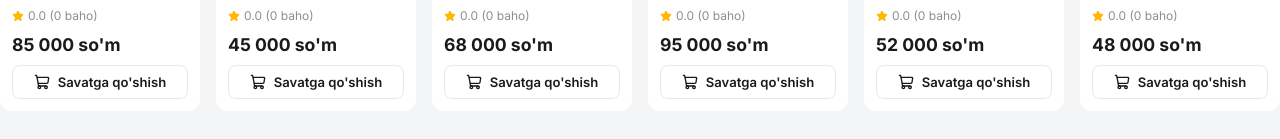
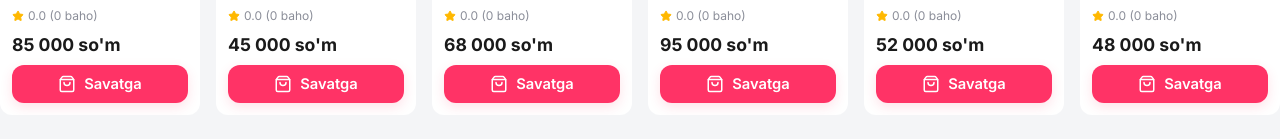
Before and after one commit to s22182414-dot/Lumiere, a React (Vite) app: page / in a window 1280 px wide. Shown: the part 813-952 px from the top of the page. Built offline with nearby package versions, Linux system fonts and the light colour scheme; no server answers.

Commit message:
style: match Uzum button layout and style but in brand colors with Savatga and Savatda text

```diff
--- a/src/components/ProductCard.jsx
+++ b/src/components/ProductCard.jsx
@@ -1,5 +1,5 @@
 import { useCart } from '../context/CartContext';
-import { ShoppingCart, Star } from 'lucide-react';
+import { ShoppingBag, Star } from 'lucide-react';
 import { useState, useEffect } from 'react';
 import { Link } from 'react-router-dom';
 import { generateProductUrl } from '../utils/helpers';
@@ -130,23 +130,31 @@ const ProductCard = ({ product }) => {
             onClick={handleAdd}
             style={{
               width: '100%',
-              padding: '8px 0',
-              borderRadius: '8px',
+              padding: '10px 0',
+              borderRadius: '12px',
               display: 'flex',
               alignItems: 'center',
               justifyContent: 'center',
               gap: '8px',
-              border: isAdded ? '1px solid var(--color-primary)' : '1px solid var(--color-border)',
-              backgroundColor: isAdded ? 'var(--color-primary)' : 'transparent',
-              color: isAdded ? '#ffffff' : 'var(--color-text)',
-              fontSize: '0.82rem',
+              border: 'none',
+              backgroundColor: isAdded ? '#10B981' : 'var(--color-primary)',
+              color: '#ffffff',
+              fontSize: '0.92rem',
               fontWeight: '600',
               cursor: 'pointer',
-              transition: 'all 0.2s'
+              transition: 'all 0.2s ease',
+              boxShadow: '0 4px 12px rgba(255, 51, 102, 0.15)',
+              marginTop: 'auto'
+            }}
+            onMouseOver={(e) => {
+              e.currentTarget.style.opacity = '0.9';
+            }}
+            onMouseOut={(e) => {
+              e.currentTarget.style.opacity = '1';
             }}
           >
-            <ShoppingCart size={16} strokeWidth={2} />
-            {isAdded ? "Savatga qo'shildi" : "Savatga qo'shish"}
+            <ShoppingBag size={18} strokeWidth={2} />
+            <span>{isAdded ? "Savatda" : "Savatga"}</span>
           </button>
         </div>
       </Link>
```
